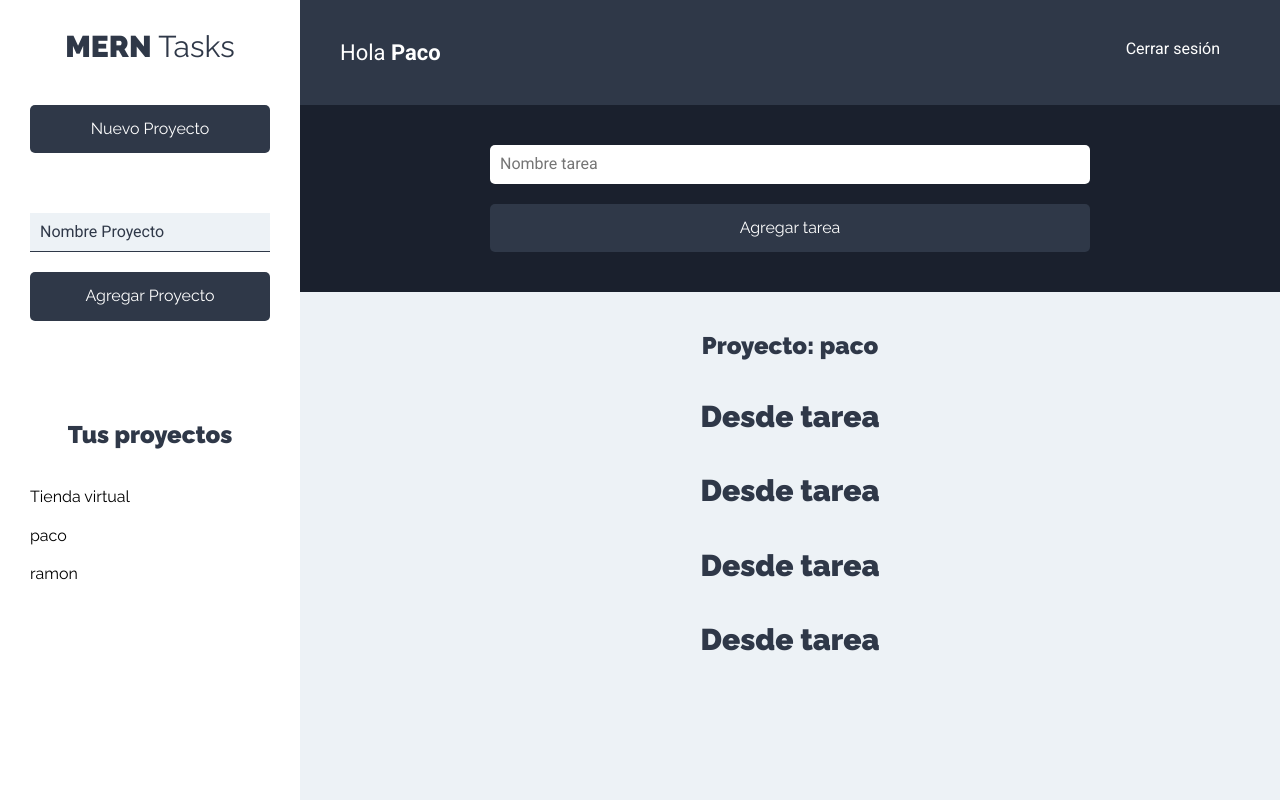
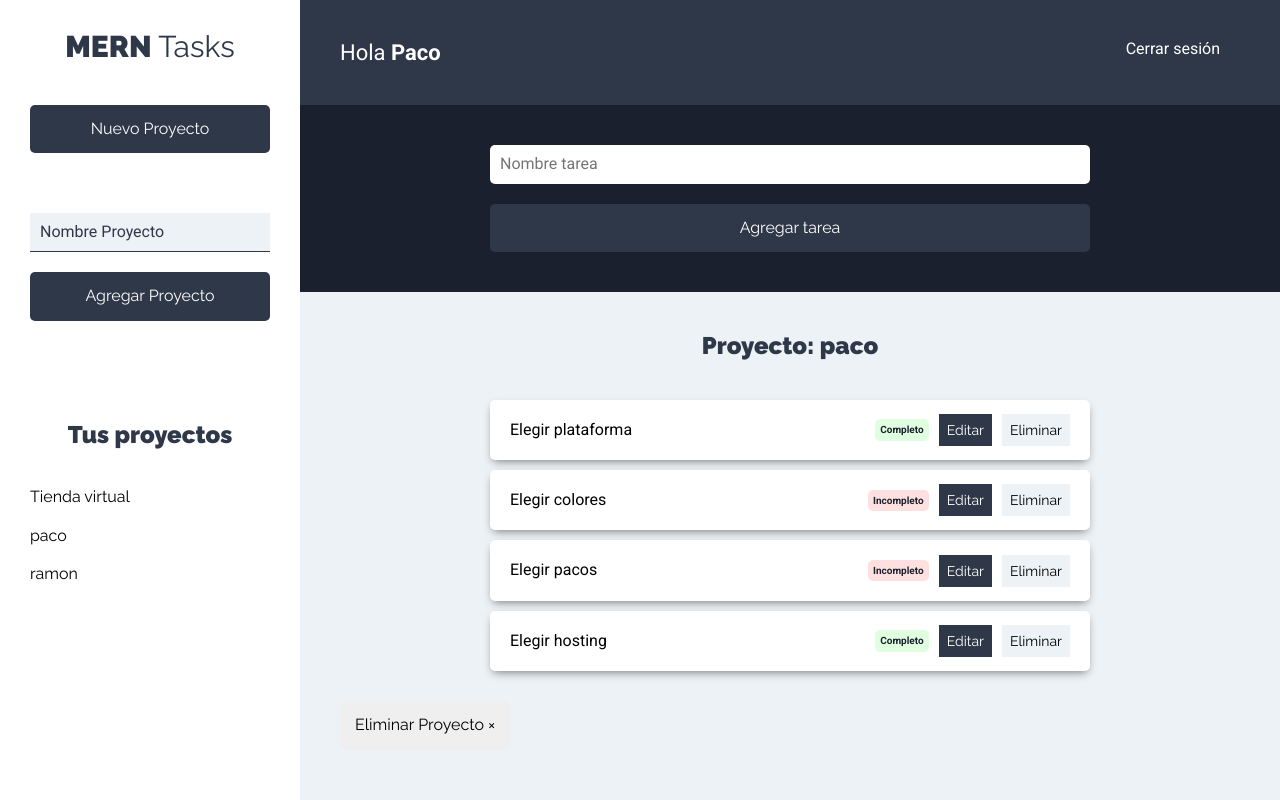
Before and after one commit to eskalona17/MERN-tasks-app, a React (Create React App) app in the folder client/: page /proyectos in a window 1280 px wide. Built offline with nearby package versions, Linux system fonts and the light colour scheme.

Commit message:
improving the UI of the form

```diff
--- a/client/src/components/tareas/ListadoTareas.js
+++ b/client/src/components/tareas/ListadoTareas.js
@@ -19,7 +19,10 @@
         ) : tareasProyecto.map(tarea => (
             <Tarea tarea={tarea}/>
         ))}
+
       </ul>
+      <button type="button" className="btn btn-eliminar">Eliminar Proyecto &times;</button>
+
     </Fragment>
   );
 };
--- a/client/src/components/tareas/Tarea.js
+++ b/client/src/components/tareas/Tarea.js
@@ -1,7 +1,26 @@
-import React from 'react';
+import React from "react";
 
-const Tarea = () => {
-    return ( <h1>Desde tarea</h1> );
-}
+const Tarea = ({ tarea }) => {
+  return (
+    <li className="tarea sombra">
+      <p>{tarea.nombre}</p>
+      <div className="estado">
+        {tarea.estado ? (
+          <button type="button" className="completo">
+            Completo
+          </button>
+        ) : (
+          <button type="button" className="incompleto">
+            Incompleto
+          </button>
+        )}
+      </div>
+      <div className="acciones">
+          <button type="button" className="btn btn-primario">Editar</button>
+          <button type="button" className="btn btn-secundario">Eliminar</button>
+      </div>
+    </li>
+  );
+};
 
 export default Tarea;
```
